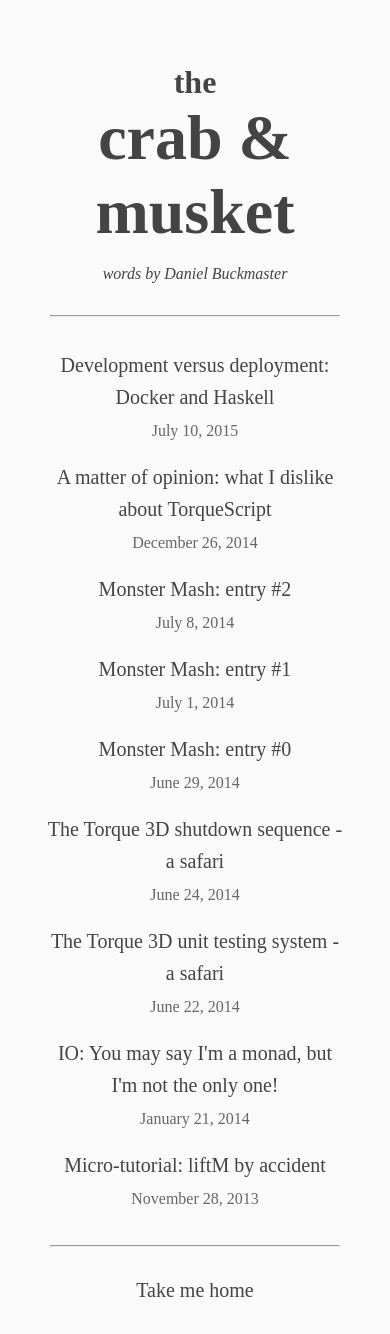
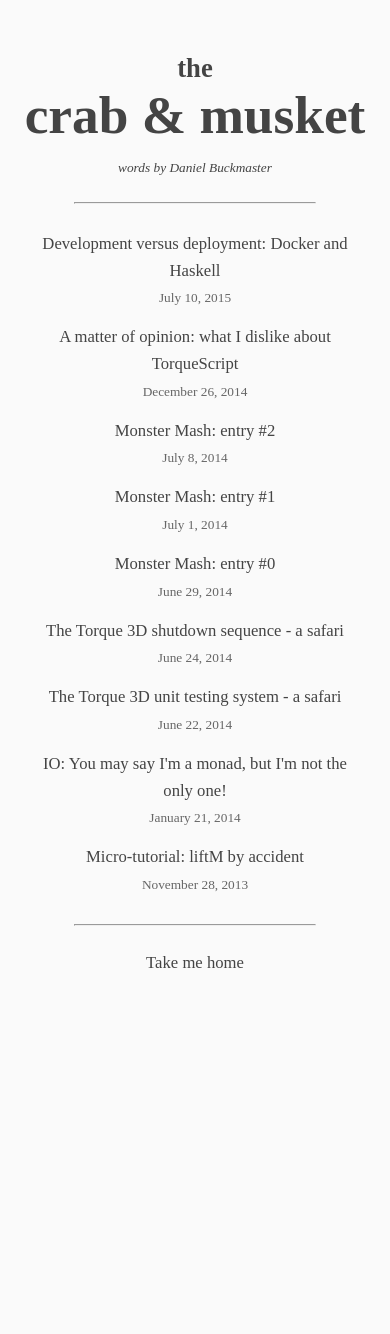
Before and after one commit to crabmusket/eightyeight.github.io, a Jekyll site: the page built from index.html, in a window 390 px wide. Built offline with Jekyll 4.4.1, drawn with Linux system fonts in a browser that asks for light colours; some web fonts are replaced; after the commit the page ends 1000 px from its top, so only the background shows below that.

Commit message:
Smaller font on smaller screens, ironically

```diff
--- a/css/main.css
+++ b/css/main.css
@@ -35,6 +35,16 @@ hr {
 /* Typography
 /*
 /*****************************************************************************/
+
+html {
+  font-size: 12pt;
+}
+
+@media (max-width: 768px) {
+  html {
+    font-size: 10pt;
+  }
+}
 
 body {
   color: #444;
```
